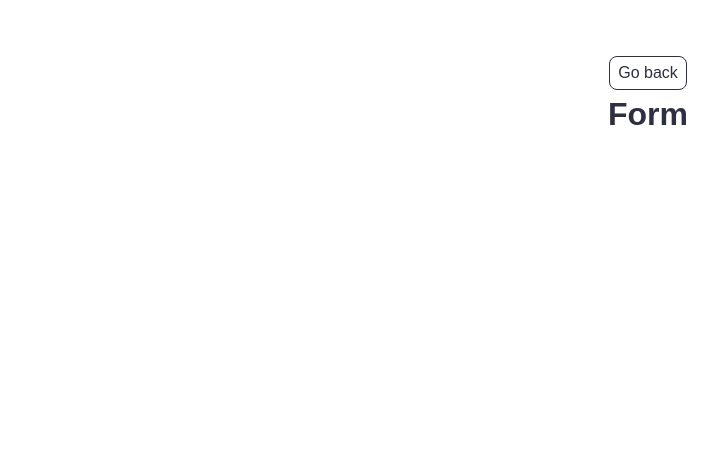
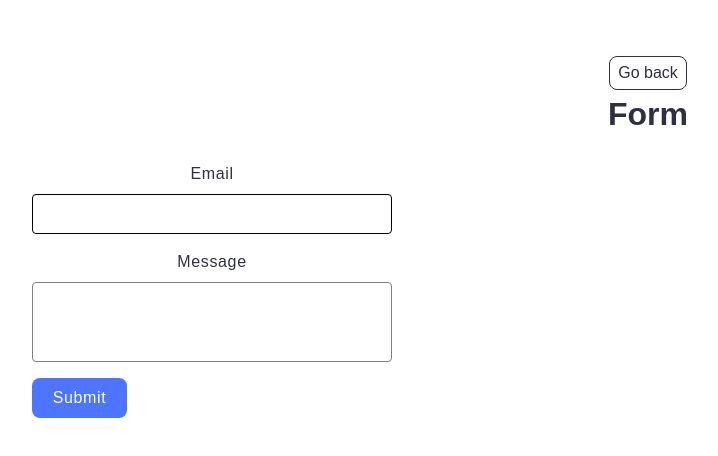
Before and after one commit to portmone1-commits/goit-js-hw-09, a website built with Vite: page src/2-form.html in a window 1280 px wide. Shown: the top 456 px of the page, without its empty margins (16-734 px from the left). Built offline with nearby package versions, Linux system fonts and the light colour scheme.

Commit message:
2-form.js

```diff
--- a/src/2-form.html
+++ b/src/2-form.html
@@ -20,6 +20,17 @@
       </h1>
 
     </div>
+    <form class="feedback-form" autocomplete="off">
+  <label>
+    Email
+    <input type="email" name="email" autofocus />
+  </label>
+  <label>
+    Message
+    <textarea name="message" rows="8"></textarea>
+  </label>
+  <button type="submit">Submit</button>
+</form>
   </main>
 
   <script type="module" src="./js/2-form.js"></script>
--- a/src/css/styles.css
+++ b/src/css/styles.css
@@ -67,3 +67,84 @@ ul {
 .gallery-link:focus .gallery-image {
   transform: scale(1.04);
 }
+
+.feedback-form {
+  width: 408px;
+  min-height: 296px;
+  padding: 24px;
+  border-radius: 8px;
+
+  display: flex;
+  flex-direction: column;
+  gap: 16px;
+
+  background-color: #fff;
+}
+
+.feedback-form label {
+  display: flex;
+  flex-direction: column;
+  gap: 8px;
+
+  font-weight: 400;
+  font-size: 16px;
+  line-height: 1.5;
+  letter-spacing: 0.04em;
+  color: #2e2f42;
+}
+
+.feedback-form input,
+.feedback-form textarea {
+  width: 100%;
+  border: 1px solid #808080;
+  border-radius: 4px;
+  padding: 8px 16px;
+  outline: transparent;
+
+  font: inherit;
+  line-height: 1.5;
+  letter-spacing: 0.04em;
+  color: #2e2f42;
+
+  transition: border-color 250ms ease;
+}
+
+.feedback-form input {
+  height: 40px;
+}
+
+.feedback-form textarea {
+  height: 80px;
+  resize: none;
+}
+
+.feedback-form input:hover,
+.feedback-form textarea:hover,
+.feedback-form input:focus,
+.feedback-form textarea:focus {
+  border-color: #000000;
+}
+
+.feedback-form button {
+  align-self: flex-start;
+  min-width: 95px;
+  height: 40px;
+  padding: 8px 16px;
+  border: none;
+  border-radius: 8px;
+  background-color: #4e75ff;
+  cursor: pointer;
+
+  font: inherit;
+  font-weight: 500;
+  line-height: 1.5;
+  letter-spacing: 0.04em;
+  color: #ffffff;
+
+  transition: background-color 250ms ease;
+}
+
+.feedback-form button:hover,
+.feedback-form button:focus {
+  background-color: #6c8cff;
+}
--- a/src/js/2-form.js
+++ b/src/js/2-form.js
@@ -1 +1,45 @@
-console.log('Form');
+const form = document.querySelector('.feedback-form');
+const STORAGE_KEY = 'feedback-form-state';
+
+const formData = {
+  email: '',
+  message: '',
+};
+
+const savedData = localStorage.getItem(STORAGE_KEY);
+
+if (savedData) {
+  const parsedData = JSON.parse(savedData);
+
+  formData.email = parsedData.email || '';
+  formData.message = parsedData.message || '';
+
+  form.elements.email.value = formData.email;
+  form.elements.message.value = formData.message;
+}
+
+form.addEventListener('input', event => {
+  const fieldName = event.target.name;
+  const fieldValue = event.target.value.trim();
+
+  formData[fieldName] = fieldValue;
+  localStorage.setItem(STORAGE_KEY, JSON.stringify(formData));
+});
+
+form.addEventListener('submit', event => {
+  event.preventDefault();
+
+  if (formData.email === '' || formData.message === '') {
+    alert('Fill please all fields');
+    return;
+  }
+
+  console.log(formData);
+
+  localStorage.removeItem(STORAGE_KEY);
+
+  formData.email = '';
+  formData.message = '';
+
+  form.reset();
+});
```
Also changed, not shown: src/index.html (+16 -0 lines).
